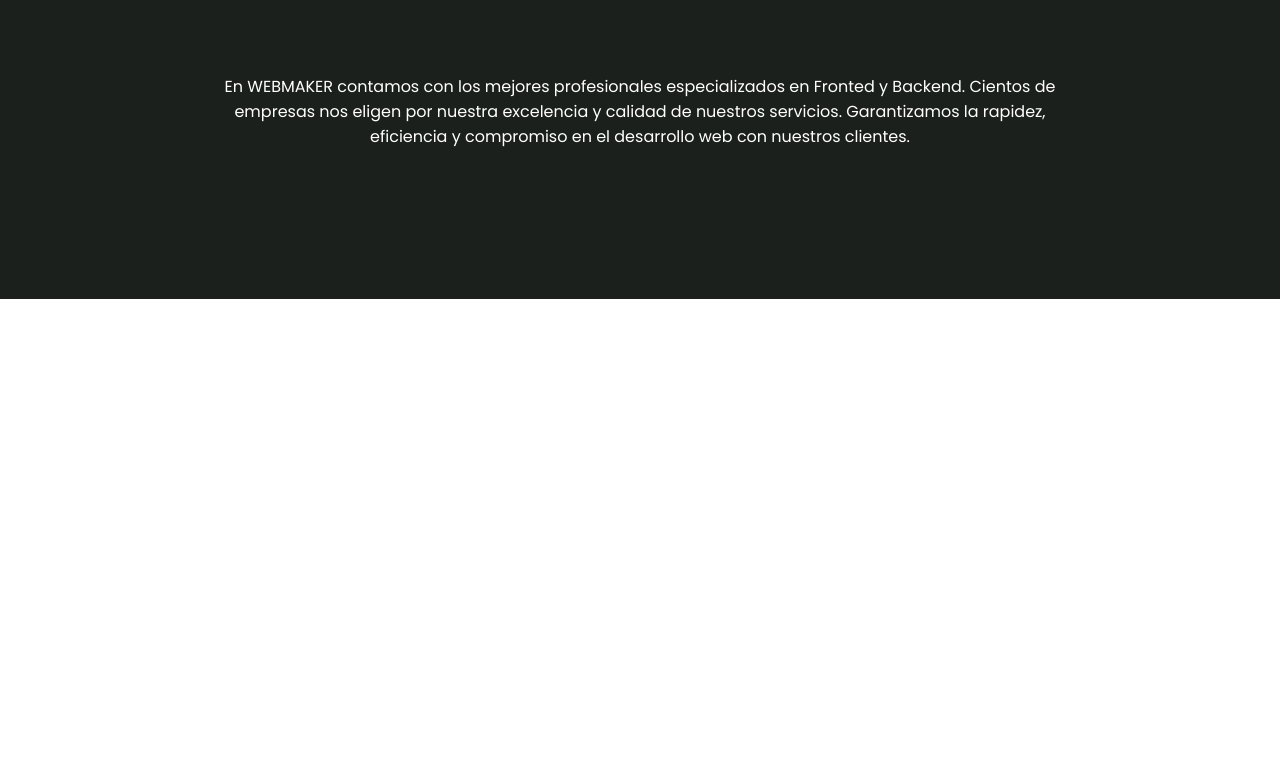
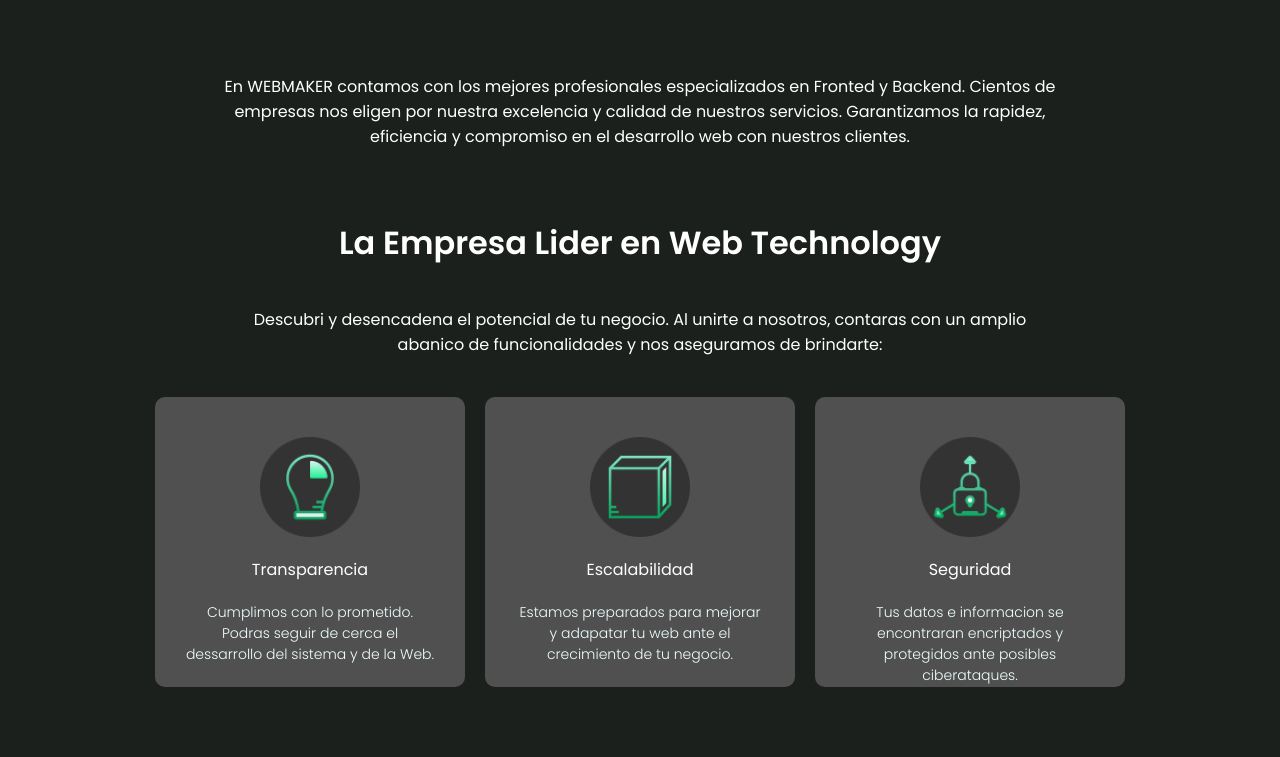
Before and after one commit to JoaquinFuxa/Landing-Page-Portfolio, a plain HTML site: page index.html in a window 1280 px wide. Shown: the part 440-1197 px from the top of the page. Before the commit the page ends 800 px from the top, so only its background shows below. Drawn offline with Linux system fonts and the light colour scheme.

Commit message:
Seccion Cards

```diff
--- a/assets/style.css
+++ b/assets/style.css
@@ -137,7 +137,6 @@ main {
 }
 
 #mas-info {
-    padding: 0 0 150px;
     width: 80%;
     max-width: 850px;
     display: flex;
@@ -145,3 +144,64 @@ main {
     align-items: center;
     text-align: center;
 }
+
+/* Info cards */
+
+#info {
+    padding: 70px 0;
+    max-width: 1200px;
+    display: flex;
+    justify-content: center;
+    align-items: center;
+    flex-direction: column;
+    gap: 40px;
+}
+
+#info h2{
+    font-size: 32px;
+    font-weight: 800;
+    text-align: center;
+}
+
+#info h3 {
+    font-size: 16px;
+    font-weight: 400;
+    max-width: 800px;
+    text-align: center;
+}
+
+.info-cards-container {
+    display: flex;
+    justify-content: space-around;
+    align-items: flex-start;
+    flex-wrap: wrap;
+    gap: 20px;
+}
+
+.info-card {
+    width: 310px;
+    height: 290px;
+    padding: 40px 30px;
+    display: flex;
+    flex-direction: column;
+    align-items: center;
+    text-align: center;
+    background-color: rgb(80, 80, 80);
+    border-radius: 10px;
+    gap: 20px;
+}
+
+.info-card img {
+    width: 100px;
+}
+
+.info-card h3 {
+    font-weight: 600;
+    font-size: 18px;
+}
+
+.info-card p {
+    font-size: 14px;
+    font-weight: 300;
+    color: azure;
+}
--- a/index.html
+++ b/index.html
@@ -45,7 +45,7 @@
           </p>
           <div class="botones">
             <a href="#">Let's go</a>
-            <a href="#">Learn More</a>
+            <a href="#info">Learn More</a>
           </div>
         </div>
         <div class="hero-card">
@@ -65,6 +65,27 @@
           </p>
         </div>
       </section>
+      <section id="info">
+        <h2>La Empresa Lider en Web Technology</h2>
+        <h3>Descubri y desencadena el potencial de tu negocio. Al unirte a nosotros, contaras con un amplio abanico de funcionalidades y nos aseguramos de brindarte: </h3>
+        <di class="info-cards-container">
+          <div class="info-card">
+            <img src="./assets/iconos/icono8.png" alt="card1">
+            <h3>Transparencia</h3>
+            <p>Cumplimos con lo prometido. Podras seguir de cerca el dessarrollo del sistema y de la Web.</p>
+          </div>
+          <div class="info-card">
+            <img src="./assets/iconos/icono3.png" alt="Card2">
+            <h3>Escalabilidad</h3>
+            <p>Estamos preparados para mejorar y adapatar tu web ante el crecimiento de tu negocio.</p>
+          </div>
+          <div class="info-card">
+            <img src="./assets/iconos/icono1.png" alt="card3">
+            <h3>Seguridad</h3>
+            <p>Tus datos e informacion se encontraran encriptados y protegidos ante posibles ciberataques.</p>
+          </div>
+        </div>
+      </section>
     </main>
   </body>
 </html>
```
Also changed, not shown: assets/iconos/icono1.png (added), assets/iconos/icono3.png (added), assets/iconos/icono4.png (added), assets/iconos/icono8.png (added), assets/ilustraciones/card1.png (added), assets/ilustraciones/card2.png (added), assets/ilustraciones/card3.png (added).
